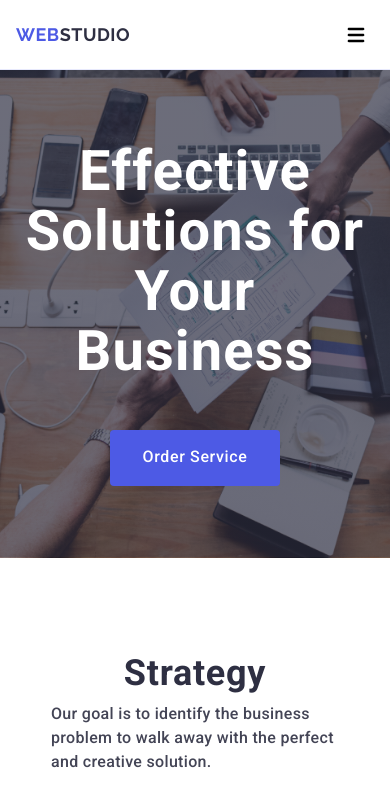
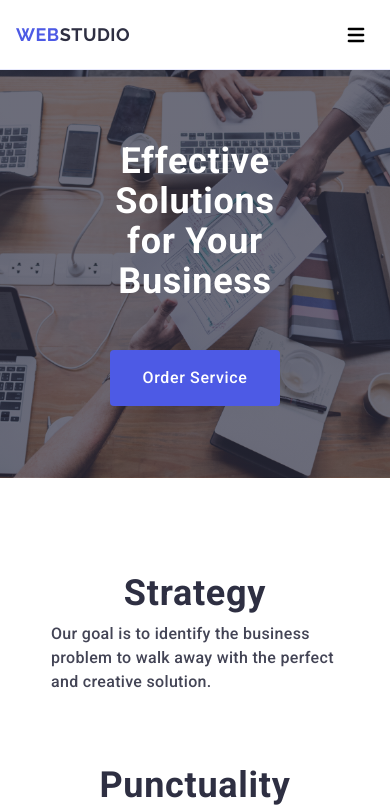
Before and after one commit to pro100-makari4/goit-markup-hw-06, a plain HTML site: page index.html in a window 390 px wide. Shown: the top 811 px of the page. Drawn offline with nearby package versions, Linux system fonts and the light colour scheme.

Commit message:
mobile fix's

```diff
--- a/css/styles.css
+++ b/css/styles.css
@@ -203,17 +203,18 @@ img {
     background-size: cover;
     background-position: center;
     background-repeat: no-repeat;
+    min-width: 320px;
     max-width: 1440px;
 }
 
 .hero-title {
     color: #FFFFFF;
     text-align: center;
-    font-size: 56px;
+    font-size: 36px;
     font-weight: 700;
-    line-height: 1.07;
+    line-height: 1.11;
     letter-spacing: 0.02em;
-    max-width: 496px;
+    width: 180px;
     margin: 0 auto 48px auto;
 }
 
@@ -418,6 +419,7 @@ img {
     border-bottom: 1px solid #E7E9FC;
     border-right: 1px solid #E7E9FC;
     padding: 32px 16px;
+    box-shadow: 0px 1px 6px 0px rgba(46, 47, 66, 0.08);
 }
 
 .payment-overlay {
@@ -607,6 +609,7 @@ img {
     border: 1px solid #FFFFFF;
     filter: drop-shadow(0px 4px 4px rgba(0, 0, 0, 0.15));
     color: #FFFFFF;
+    opacity: 0.6;
     background-color: transparent;
     padding-left: 16px;
 
```
